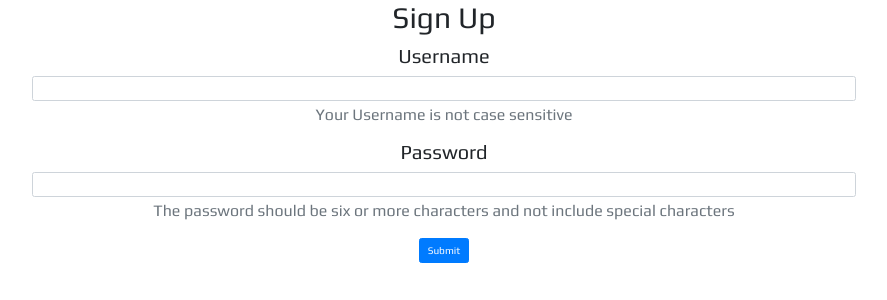
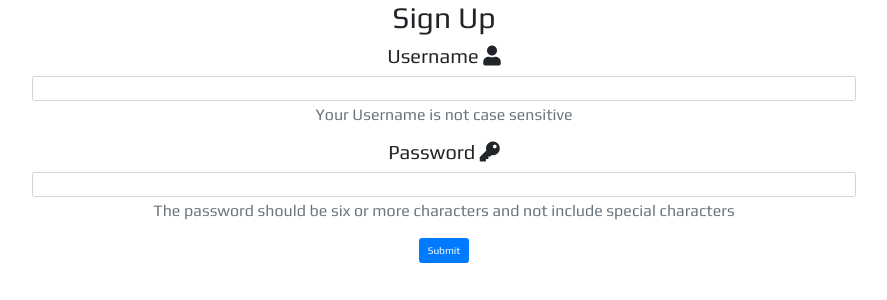
Before and after one commit to Yusuffrih/Boots-Review-MS3, a Flask app: page /sign-up in a window 1280 px wide. Shown: the part 61-361 px from the top of the page, without its empty margins (196-1083 px from the left). Run offline with Flask 2, Linux system fonts and the light colour scheme; some libraries are stand-ins or nearby versions.

Commit message:
Added icons to input labels for ux

```diff
--- a/templates/pages/authentication.html
+++ b/templates/pages/authentication.html
@@ -6,13 +6,13 @@
   <form class="container col-sm-12 col-md-8 offset-left-2" method="POST" action="{{ url_for ('sign_up') }}">
     <!-- Username -->
     <div class="form-group">
-      <label for="username-input">Username</label>
-      <input type="text" class="form-control" id="username-input" name = "username-input" aria-describedby="emailHelp">
+      <label for="username-input">Username <i class="fas fa-user"></i></label>
+      <input type="text" class="form-control" id="username-input" name = "username-input" aria-describedby="username-help">
       <small id="username-help" class="form-text text-muted">Your Username is not case sensitive</small>
     </div>
     <!-- Password -->
     <div class="form-group">
-      <label for="password-input">Password</label>
+      <label for="password-input">Password <i class="fas fa-key"></i></label>
       <input type="password" class="form-control" id="password-input" name = "password-input">
       <small id="password-help" class="form-text text-muted">The password should be six or more characters and not include special characters</small>
     </div>
```
